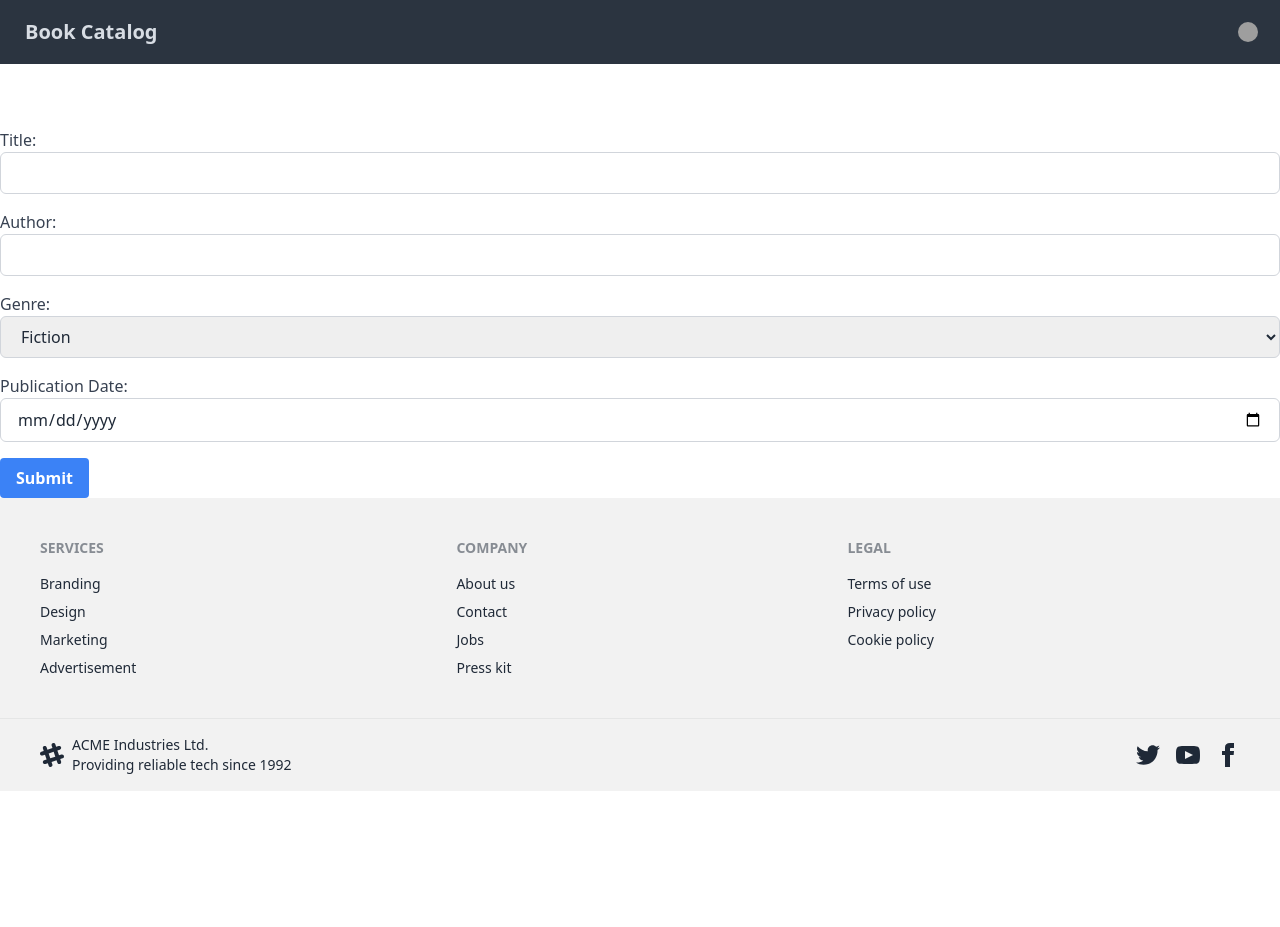
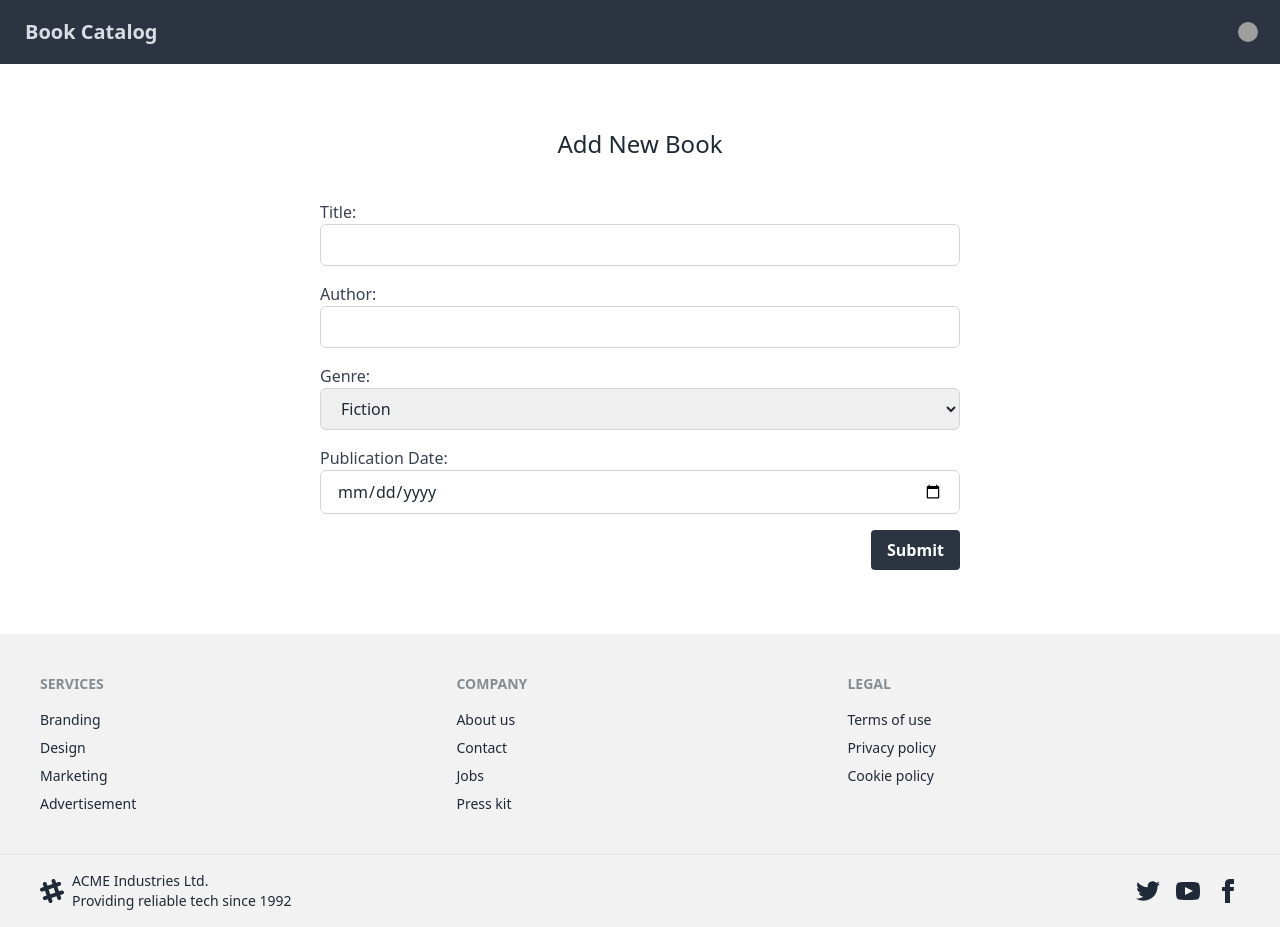
Before and after one commit to Habibtusher/Book-Catalog, a React (Vite) app: page /add-new-book in a window 1280 px wide. Before the commit the page ends 800 px from the top, so only its background shows below. Built offline with nearby package versions, Linux system fonts and the light colour scheme; grey boxes are pictures that could not be loaded.

Commit message:
add new book button update

```diff
--- a/src/pages/books/AddNewBooks.tsx
+++ b/src/pages/books/AddNewBooks.tsx
@@ -14,7 +14,6 @@ type FormInputs = {
 };
 
 const AddNewBooks = () => {
-
   const {
     register,
     handleSubmit,
@@ -67,7 +66,6 @@ const AddNewBooks = () => {
     { value: "Nonfiction", title: "Nonfiction" },
   ];
   useEffect(() => {
-
     if (!isLoading && isSuccess) {
       toast.success(data?.message);
       reset();
@@ -76,9 +74,11 @@ const AddNewBooks = () => {
     if (!isLoading && isError && error) {
       toast.error(error?.data.errorMessages[0].message);
     }
-  }, [isLoading, isSuccess, isError, error, data,reset]);
+  }, [isLoading, isSuccess, isError, error, data, reset]);
   return (
-    <div className="container mx-auto">
+    <div className="w-3/6 mx-auto pb-16">
+      <div className="">
+        <p className="text-2xl pb-10 text-center">Add New Book</p>
         <form onSubmit={handleSubmit(onSubmit)}>
           <div className="mb-4">
             <label className="block text-gray-700">Title:</label>
@@ -124,16 +124,21 @@ const AddNewBooks = () => {
               {...register("publicationDate", { required: true })}
             />
             {errors.publicationDate && (
-            <span className="text-red-500">Publication Date is required.</span>
+              <span className="text-red-500">
+                Publication Date is required.
+              </span>
             )}
           </div>
+          <div className="text-right ">
           <button
             type="submit"
-          className="bg-blue-500 hover:bg-blue-700 text-white font-bold py-2 px-4 rounded"
+            className="btn-neutral  text-white font-bold py-2 px-4 rounded"
           >
             Submit
           </button>
+          </div>
         </form>
+      </div>
     </div>
   );
 };
```
Lines whose indentation alone changed are shown as unchanged.
